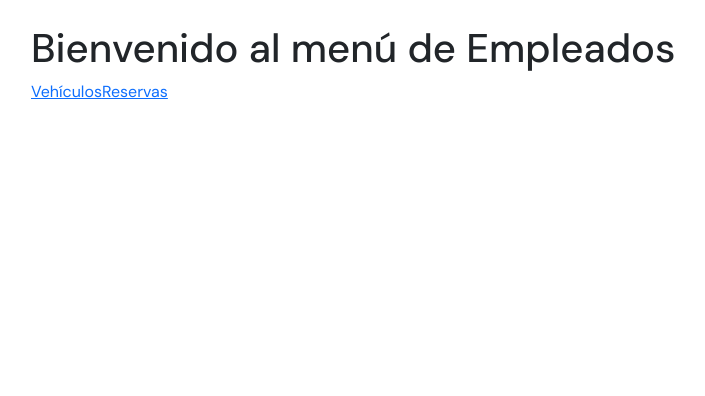
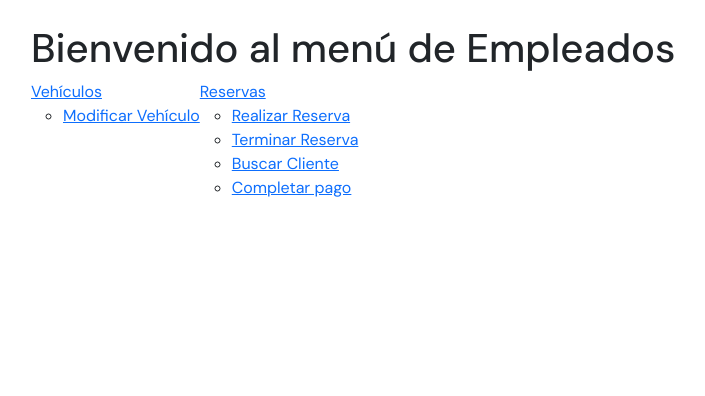
Before and after one commit to DiegoGarciaHerd/TP-Ing2, a Django app: template empleados/templates/menu_empleado.html in a window 1280 px wide. Shown: the part 90-486 px from the top of the page, without its empty margins (51-756 px from the left). Run offline with Django 5.2, Linux system fonts and the light colour scheme; the template is opened without the code that fills it, so the values that code supplies are empty.

Commit message:
Guardando para el push

```diff
--- a/empleados/templates/menu_empleado.html
+++ b/empleados/templates/menu_empleado.html
@@ -7,8 +7,20 @@
 
     <div>
         <ul class="nav">
-            <li><a href="#">Vehículos</a></li>
-            <li><a href="#">Reservas</a></li>
+            <li><a href="">Vehículos</a>
+                <ul>
+                    <li><a href="#">Modificar Vehículo</a></li>
+                </ul>
+            </li>
+
+            <li><a href="#">Reservas</a>
+                <ul>
+                    <li><a href="#">Realizar Reserva</a></li>
+                    <li><a href="#">Terminar Reserva</a></li>
+                    <li><a href="#">Buscar Cliente</a></li>
+                    <li><a href="#">Completar pago</a></li>
+                </ul>
+            </li>
         </ul>
     </div>
 </html>
```
